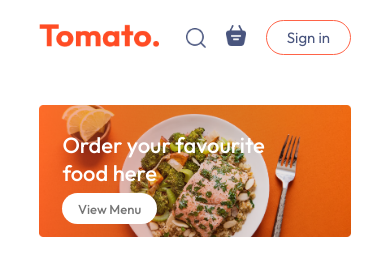
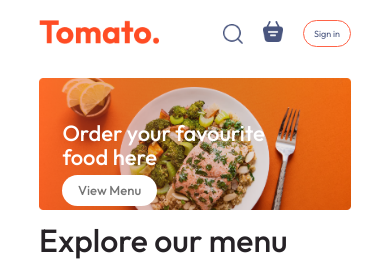
Before and after one commit to waqar-ahmad356/tomato-food-app, a React (Vite) app: page / in a window 390 px wide. Shown: the top 275 px of the page. Built offline with nearby package versions, Linux system fonts and the light colour scheme; no server answers.

Commit message:
dev-mode

```diff
--- a/src/components/Header/Header.css
+++ b/src/components/Header/Header.css
@@ -22,6 +22,7 @@
 
 /* Styling for the h2 element within .header-content */
 .header-content h2 {
+
     font-weight: 500; /* Sets font weight */
     font-size: max(4.5vw,22px); /* Sets font size relative to viewport width with a minimum of 22px */
     color: white; /* Sets text color */
@@ -53,8 +54,15 @@
 
 /* Media query for screens with a maximum width of 750px */
 @media(max-width:750px) {
+    .header{
+        margin: 10px auto;
+    }
     .header-content {
         max-width: 65%; /* Sets maximum width */
+        bottom: 3%;
+    }
+    .header-content h2{
+        line-height: 24px;
     }
     .header-content p {
         display: none; /* Hides paragraphs */
--- a/src/components/LoginPopup/LoginPop.css
+++ b/src/components/LoginPopup/LoginPop.css
@@ -82,3 +82,8 @@
     font-weight: 500; /* Bold font weight */
     cursor: pointer; /* Change cursor to pointer on hover */
 }
+@media (max-width:521px){
+    .login-popup-container {
+        width: max(23vw, 300px);
+    }
+}
--- a/src/components/Navbar/Navbar.css
+++ b/src/components/Navbar/Navbar.css
@@ -126,4 +126,14 @@
     .navbar-menu{
         display: none;
     }
+    .navbar-right button{
+        padding: 7px 10px;
+        font-size: 12px;
+    }
 }
+@media (max-width:521px){
+    .navbar-right button{
+        padding: 7px 10px;
+        font-size: 9px;
+    }
+}
```
